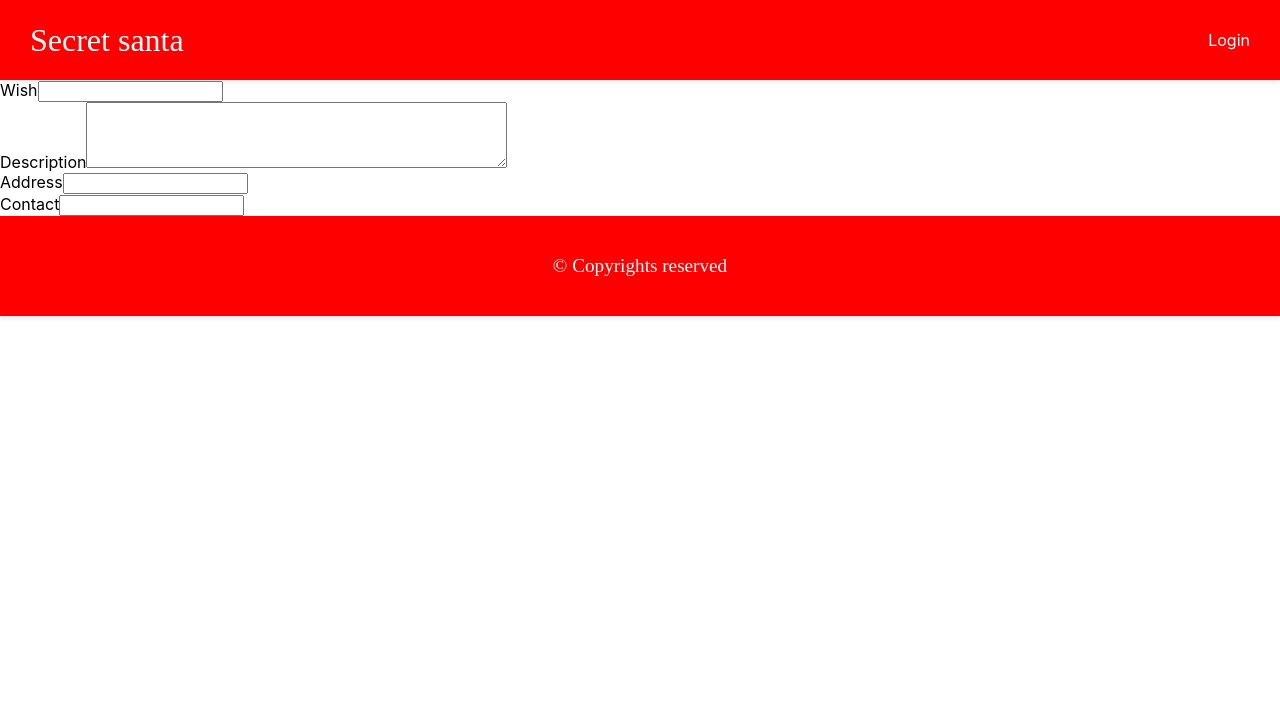
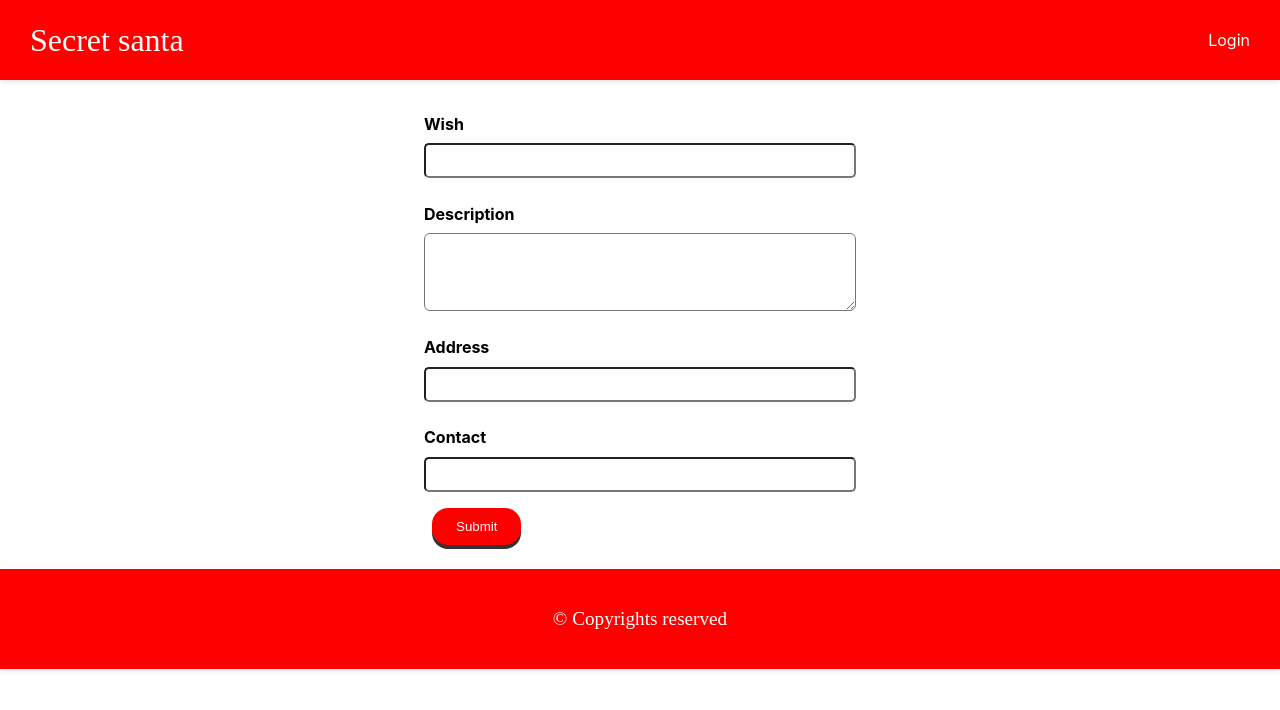
Before and after one commit to Ragavendravignesh/secret-santa-frontend, a Next.js app: page /postWish in a window 1280 px wide. Shown: the top 710 px of the page. Built offline with nearby package versions, Linux system fonts and the light colour scheme; a web font is replaced by a local one.

Commit message:
Post wish component added

```diff
--- a/components/Pagination.js
+++ b/components/Pagination.js
@@ -8,13 +8,13 @@ export default function Pagination({ page, total }) {
       <div className={styles.pagination}>
       {page > 1 && (
         <Link href={`/wishBoard?page=${page - 1}`}>
-          <a className='btn-secondary'><span><FaLessThan/>Prev</span></a>
+          <a className='btn-secondary'><span className='ltIcon'><FaLessThan/>Prev</span></a>
         </Link>
       )}
 
       {page < total && (
         <Link href={`/wishBoard?page=${page + 1}`}>
-          <a className='btn-secondary'><span><FaGreaterThan/>Next</span></a>
+          <a className='btn-secondary'><span className='gtIcon'><FaGreaterThan/>Next</span></a>
         </Link>
       )}
       </div>
--- a/pages/postWish.js
+++ b/pages/postWish.js
@@ -1,6 +1,10 @@
 import Layout from '../components/Layout'
 import { useState, useEffect } from 'react'
 import styles from '@styles/PostWish.module.css'
+import { API_URL } from '../config/index'
+import { ToastContainer, toast } from 'react-toastify'
+import 'react-toastify/dist/ReactToastify.css'
+import { useRouter } from 'next/router';
 
 export default function PostWish() {
   const [wish, setWish] = useState('')
@@ -8,12 +12,62 @@ export default function PostWish() {
   const [address, setAddress] = useState('')
   const [contact, setContact] = useState('')
 
-  const handleSubmit = (e) => {
+  const router = useRouter();
+
+  const validate = () => {
+    if (wish === '' || description === '' || address === '' || contact === '') {
+      toast.error('Please fill all the fields')
+    }
+  }
+
+  const getToken = () => {
+    const data = sessionStorage.getItem('user')
+    const value = JSON.parse(data)
+    return value.jwt
+  }
+
+  const postData = async (value) => {
+    const res = await fetch(`${API_URL}/wishlists`, {
+      method: 'POST',
+      headers: {
+        Authorization: `Bearer ${getToken()}`,
+        'Content-Type': 'Application/json',
+      },
+      body: JSON.stringify(value),
+    })
+
+    const data = await res.json()
+
+    return { res, data }
+  }
+
+  const resetFields = () => {
+    setWish('')
+    setDescription('')
+    setAddress('')
+    setContact('')
+  }
+
+  const handleSubmit = async (e) => {
     e.preventDefault()
+
+    validate()
+    const value = { wish, description, address, contact }
+    const { res, data } = await postData(value)
+
+    if (res.ok) {
+      toast.success('Your wish Posted sucessfully')
+      resetFields()
+      router.push('/wishBoard')
+    } else {
+      toast.error(data.message[0].messages[0].message)
+    }
   }
 
   return (
     <Layout title={'Post your wish | Secret Santa'}>
+      <ToastContainer />
+      <div className={styles.postForm}>
         <form onSubmit={handleSubmit}>
           <div className={styles.formControl}>
             <label htmlFor='wish'>Wish</label>
@@ -28,23 +82,25 @@ export default function PostWish() {
           <div className={styles.formControl}>
             <label htmlFor='description'>Description</label>
             <textarea
-            id="descripition"
-            name="description"
+              id='descripition'
+              name='description'
               rows={4}
               cols={50}
               onChange={(e) => setDescription(e.target.value)}
               value={description}
             />
-        </div><div className={styles.formControl}>
+          </div>
+          <div className={styles.formControl}>
             <label htmlFor='address'>Address</label>
             <input
               type='text'
               name='address'
               id='address'
-            onChange={(e) => setWish(e.target.value)}
-            value={wish}
+              onChange={(e) => setAddress(e.target.value)}
+              value={address}
             />
-        </div><div className={styles.formControl}>
+          </div>
+          <div className={styles.formControl}>
             <label htmlFor='contact'>Contact</label>
             <input
               type='text'
@@ -54,7 +110,10 @@ export default function PostWish() {
               value={contact}
             />
           </div>
+
+          <input type='submit' className={styles.postWishBtn} value='Submit' />
         </form>
+      </div>
     </Layout>
   )
 }
--- a/styles/PostWish.module.css
+++ b/styles/PostWish.module.css
@@ -0,0 +1,55 @@
+.postForm {
+  max-width: 30rem;
+  margin: auto;
+  padding: 1rem;
+}
+
+.formControl {
+  display: flex;
+  flex-direction: column;
+  margin-top: 1rem;
+}
+
+.formControl label {
+  margin: 0.1rem 0.5rem;
+  font-size: 1rem;
+  font-weight: bold;
+}
+
+.formControl input {
+  display: flex;
+  padding: 0.5rem;
+  border-radius: 5px;
+  margin: 0.5rem;
+}
+
+.formControl textarea {
+  display: flex;
+  padding: 0.5rem;
+  border-radius: 6px;
+  margin: 0.5rem;
+  font-family: Arial, Helvetica, sans-serif;
+}
+
+.formControl input:focus,
+.formControl textarea:focus {
+    outline: none;
+}
+
+.postWishBtn {
+  margin: 0.5rem 1rem;
+  padding: 0.7rem 1.5rem;
+  background-color: #ff0000;
+  color: #fff;
+  border-radius: 1rem;
+  border: none;
+  cursor: pointer;
+  transition: all 0.5s;
+
+  box-shadow: 0 4px #333;
+}
+
+.postWishBtn:active {
+  transform: translateY(5px);
+  box-shadow: 0 2px #333;
+}
--- a/styles/globals.css
+++ b/styles/globals.css
@@ -12,12 +12,16 @@ a {
 }
 
 p {
-  margin:0;
+  margin: 0;
 }
 
-h1 { margin: 0 }
+h1 {
+  margin: 0;
+}
 
-h4 { margin: 0 }
+h4 {
+  margin: 0;
+}
 
 * {
   box-sizing: border-box;
@@ -27,10 +31,10 @@ h4 { margin: 0 }
   display: inline-block;
   padding: 0.5rem 2rem;
   border: 0;
-  cursor:pointer;
+  cursor: pointer;
   background-color: black;
   color: #fff;
-  border-radius: 3px;
+  border-radius: 1rem;
   transition: all 0.5s;
   margin: 0.5rem;
 }
```
Lines whose indentation alone changed are shown as unchanged.
